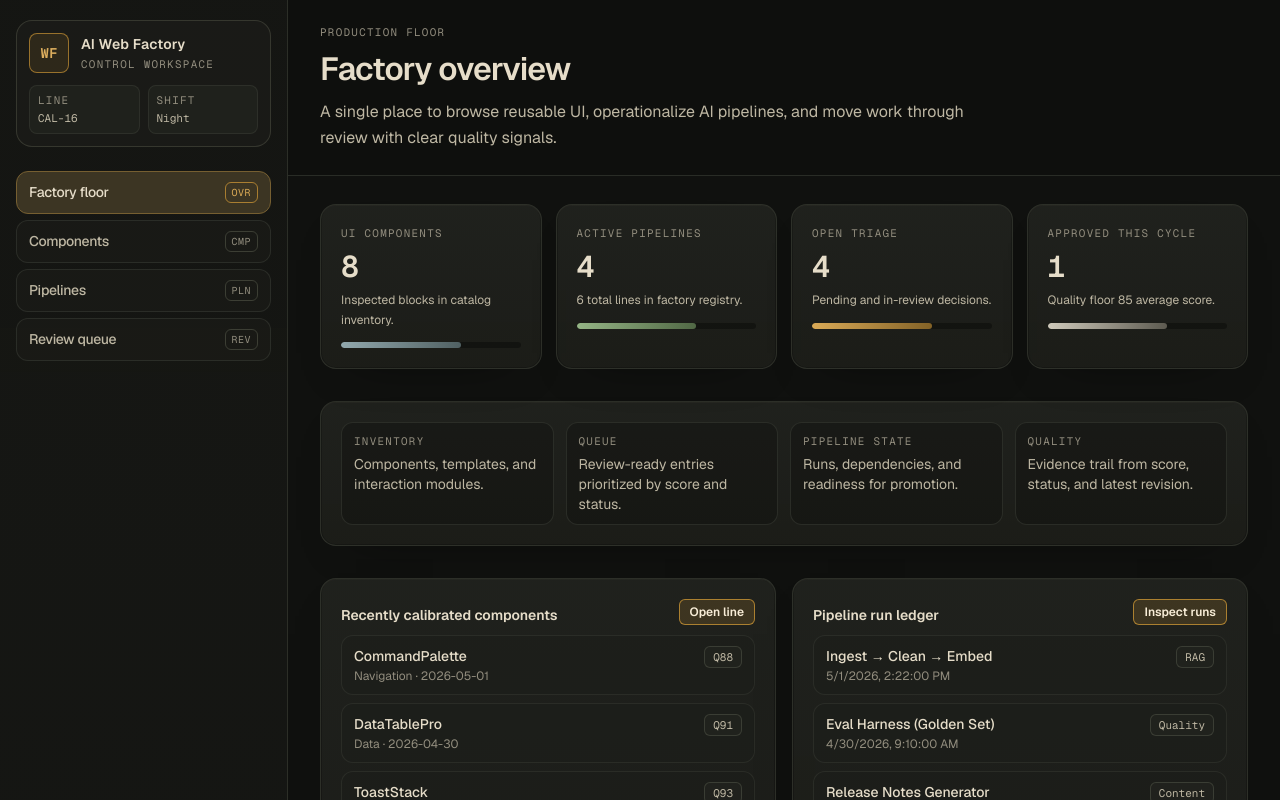
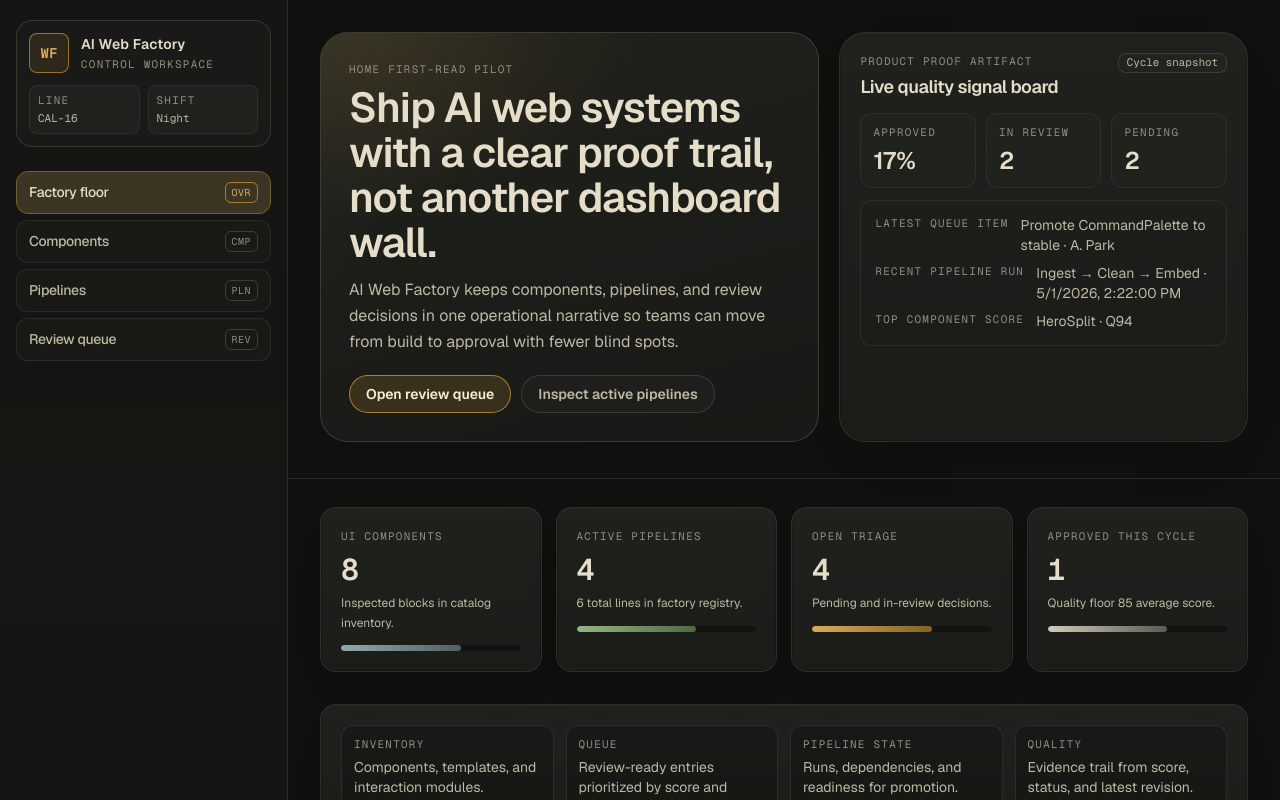
Before and after one commit to oricohem/ai-web-factory, a Next.js app: page / in a window 1280 px wide. Shown: the top 800 px of the page. Built offline with nearby package versions, Linux system fonts and the light colour scheme.

Commit message:
Implement home first-read hero pilot v1
Co-authored-by: oricohem <oricohem@users.noreply.github.com>

```diff
--- a/app/page.tsx
+++ b/app/page.tsx
@@ -1,14 +1,14 @@
 import { HomeDashboard } from "@/components/dashboard/home-dashboard";
-import { PageHeader } from "@/components/dashboard/page-header";
+import { HomeFirstReadHero } from "@/components/home/home-first-read-hero";
 import { pipelines, reviewQueue, uiComponents } from "@/lib/data";
 
 export default function Home() {
   return (
     <>
-      <PageHeader
-        title="Factory overview"
-        description="A single place to browse reusable UI, operationalize AI pipelines, and move work through review with clear quality signals."
-        eyebrow="Production floor"
+      <HomeFirstReadHero
+        components={uiComponents}
+        pipelines={pipelines}
+        reviews={reviewQueue}
       />
       <HomeDashboard
         components={uiComponents}
--- /dev/null
+++ b/components/home/home-first-read-hero.tsx
@@ -0,0 +1,135 @@
+import Link from "next/link";
+import type { PipelineEntry, ReviewQueueEntry, UiComponentEntry } from "@/lib/types";
+
+function percent(value: number, total: number): number {
+  if (total === 0) {
+    return 0;
+  }
+  return Math.round((value / total) * 100);
+}
+
+export function HomeFirstReadHero({
+  components,
+  pipelines,
+  reviews,
+}: {
+  components: UiComponentEntry[];
+  pipelines: PipelineEntry[];
+  reviews: ReviewQueueEntry[];
+}) {
+  const totalQueue = reviews.length;
+  const approvedCount = reviews.filter((r) => r.status === "approved").length;
+  const inReviewCount = reviews.filter((r) => r.status === "in_review").length;
+  const pendingCount = reviews.filter((r) => r.status === "pending").length;
+  const approvedRate = percent(approvedCount, totalQueue);
+  const hotReview = [...reviews].sort((a, b) =>
+    a.submittedAt < b.submittedAt ? 1 : -1,
+  )[0];
+  const latestPipeline = [...pipelines]
+    .filter((p) => p.lastRunAt)
+    .sort((a, b) => (a.lastRunAt ?? "") < (b.lastRunAt ?? "") ? 1 : -1)[0];
+  const strongestComponent = [...components].sort((a, b) => b.score - a.score)[0];
+
+  return (
+    <section className="border-b border-[color:color-mix(in_srgb,var(--factory-border)_72%,transparent)] px-4 pb-8 pt-6 sm:px-8 sm:pb-9 sm:pt-8">
+      <div className="mx-auto grid max-w-6xl gap-5 lg:grid-cols-[1.1fr_0.9fr] lg:items-stretch">
+        <div className="relative overflow-hidden rounded-[1.75rem] border border-[color:color-mix(in_srgb,var(--factory-border-strong)_68%,transparent)] bg-[linear-gradient(165deg,color-mix(in_srgb,var(--factory-surface-raised)_90%,black),color-mix(in_srgb,var(--factory-surface)_84%,black))] p-5 sm:p-7">
+          <div
+            aria-hidden
+            className="pointer-events-none absolute inset-0 opacity-55"
+            style={{
+              background:
+                "radial-gradient(120% 90% at 8% 0%, color-mix(in srgb, var(--factory-amber) 24%, transparent) 0%, transparent 50%), linear-gradient(120deg, rgba(255,255,255,0.05), transparent 30%)",
+            }}
+          />
+          <div className="relative z-10 max-w-2xl">
+            <p className="factory-kicker">Home first-read pilot</p>
+            <h1 className="mt-2 text-3xl font-semibold tracking-tight text-[color:var(--factory-text)] sm:text-[2.6rem] sm:leading-[1.08]">
+              Ship AI web systems with a clear proof trail, not another dashboard
+              wall.
+            </h1>
+            <p className="mt-3 max-w-xl text-sm leading-relaxed text-[color:var(--factory-text-muted)] sm:text-base">
+              AI Web Factory keeps components, pipelines, and review decisions in
+              one operational narrative so teams can move from build to approval
+              with fewer blind spots.
+            </p>
+            <div className="mt-5 flex flex-wrap items-center gap-2.5">
+              <Link
+                href="/review-queue"
+                className="factory-primary-button rounded-full px-4 py-2 text-sm font-semibold"
+              >
+                Open review queue
+              </Link>
+              <Link
+                href="/pipelines"
+                className="factory-ghost-button rounded-full px-4 py-2 text-sm font-semibold"
+              >
+                Inspect active pipelines
+              </Link>
+            </div>
+          </div>
+        </div>
+
+        <aside className="factory-panel rounded-[1.65rem] p-4 sm:p-5">
+          <div className="flex items-start justify-between gap-3">
+            <div>
+              <p className="factory-kicker">Product proof artifact</p>
+              <h2 className="mt-1 text-base font-semibold tracking-tight text-[color:var(--factory-text)] sm:text-lg">
+                Live quality signal board
+              </h2>
+            </div>
+            <span className="factory-chip">Cycle snapshot</span>
+          </div>
+
+          <div className="mt-3 grid gap-2.5 sm:grid-cols-3">
+            <div className="rounded-xl border border-[color:color-mix(in_srgb,var(--factory-border)_74%,transparent)] bg-[color:color-mix(in_srgb,var(--factory-surface-raised)_62%,transparent)] px-3 py-2.5">
+              <p className="factory-kicker">Approved</p>
+              <p className="mt-1 text-2xl font-semibold text-[color:var(--factory-text)]">
+                {approvedRate}%
+              </p>
+            </div>
+            <div className="rounded-xl border border-[color:color-mix(in_srgb,var(--factory-border)_74%,transparent)] bg-[color:color-mix(in_srgb,var(--factory-surface-raised)_62%,transparent)] px-3 py-2.5">
+              <p className="factory-kicker">In review</p>
+              <p className="mt-1 text-2xl font-semibold text-[color:var(--factory-text)]">
+                {inReviewCount}
+              </p>
+            </div>
+            <div className="rounded-xl border border-[color:color-mix(in_srgb,var(--factory-border)_74%,transparent)] bg-[color:color-mix(in_srgb,var(--factory-surface-raised)_62%,transparent)] px-3 py-2.5">
+              <p className="factory-kicker">Pending</p>
+              <p className="mt-1 text-2xl font-semibold text-[color:var(--factory-text)]">
+                {pendingCount}
+              </p>
+            </div>
+          </div>
+
+          <dl className="mt-3 space-y-2 rounded-xl border border-[color:color-mix(in_srgb,var(--factory-border)_74%,transparent)] bg-[color:color-mix(in_srgb,var(--factory-surface)_58%,transparent)] p-3.5">
+            <div className="grid gap-1.5 sm:grid-cols-[auto_1fr] sm:gap-3">
+              <dt className="factory-kicker">Latest queue item</dt>
+              <dd className="text-sm text-[color:var(--factory-text-muted)]">
+                {hotReview ? `${hotReview.title} · ${hotReview.author}` : "No queue data"}
+              </dd>
+            </div>
+            <div className="grid gap-1.5 sm:grid-cols-[auto_1fr] sm:gap-3">
+              <dt className="factory-kicker">Recent pipeline run</dt>
+              <dd className="text-sm text-[color:var(--factory-text-muted)]">
+                {latestPipeline
+                  ? `${latestPipeline.name} · ${new Date(
+                      latestPipeline.lastRunAt as string,
+                    ).toLocaleString()}`
+                  : "No recent run recorded"}
+              </dd>
+            </div>
+            <div className="grid gap-1.5 sm:grid-cols-[auto_1fr] sm:gap-3">
+              <dt className="factory-kicker">Top component score</dt>
+              <dd className="text-sm text-[color:var(--factory-text-muted)]">
+                {strongestComponent
+                  ? `${strongestComponent.name} · Q${strongestComponent.score}`
+                  : "No component score available"}
+              </dd>
+            </div>
+          </dl>
+        </aside>
+      </div>
+    </section>
+  );
+}
```
Also changed, not shown: 1 other file (tests, documents, lock files or other folders).
